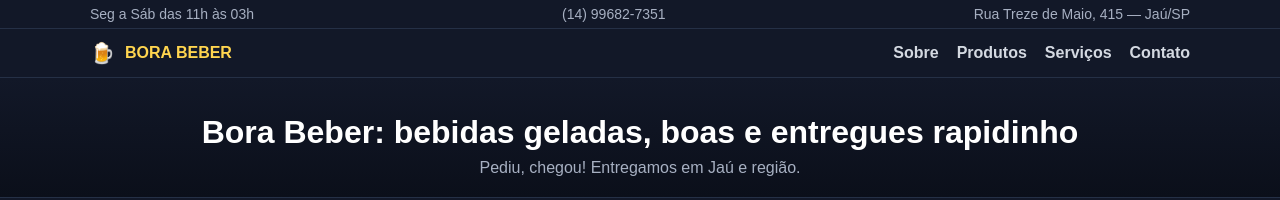
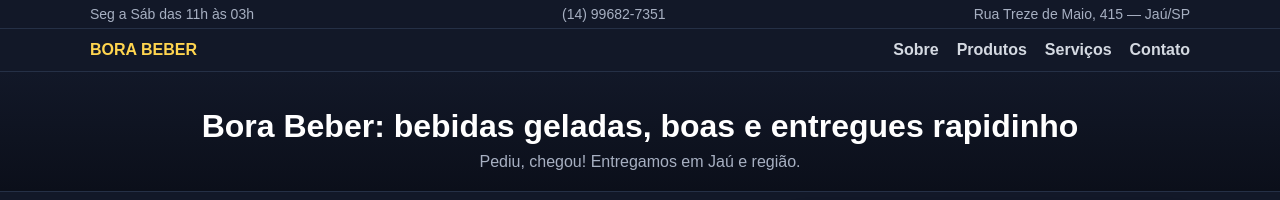
Before and after one commit to JaqueVGomes/PI-flexbox, a plain HTML site: page index.html in a window 1280 px wide. Shown: the top 200 px of the page. Drawn offline with Linux system fonts and the light colour scheme.

Commit message:
atualização

```diff
--- a/index.html
+++ b/index.html
@@ -17,12 +17,11 @@
     </div>
   </div>
 
-  <!-- navegação: marca + links de seção -->
+  <!-- navegação: marca + links -->
   <nav class="navbar">
     <div class="container navbar-wrap">
       <div class="brand">
-        <span class="brand-icon">🍺</span>
-        <strong>BORA BEBER</strong>
+      <strong>BORA BEBER</strong>
       </div>
       <div class="menu">
         <a href="#sobre">Sobre</a>
@@ -41,7 +40,7 @@
     </div>
   </section>
 
-  <!-- sobre: texto direto + imagem -->
+  <!-- sobre: texto + imagem -->
 <section id="sobre" class="sobre">
   <div class="container sobre-grid">
     <div class="sobre-texto">
```
